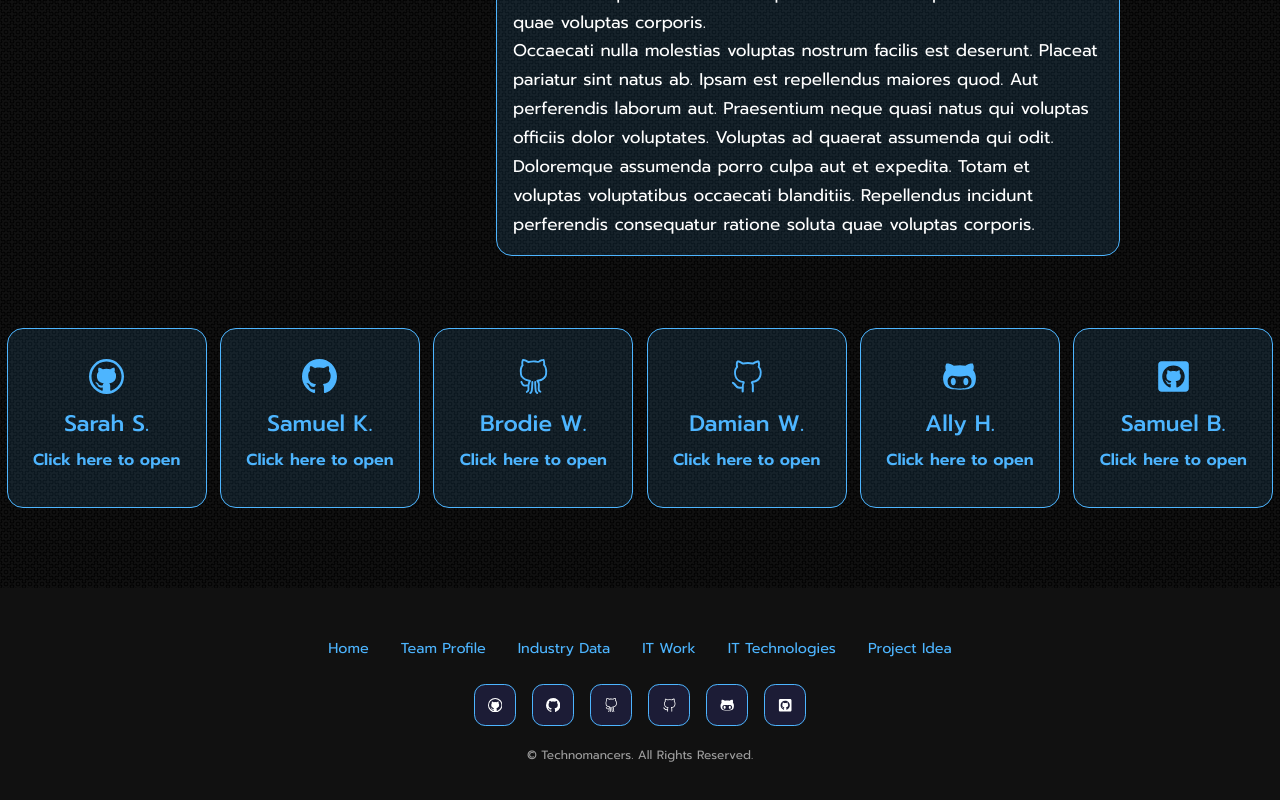
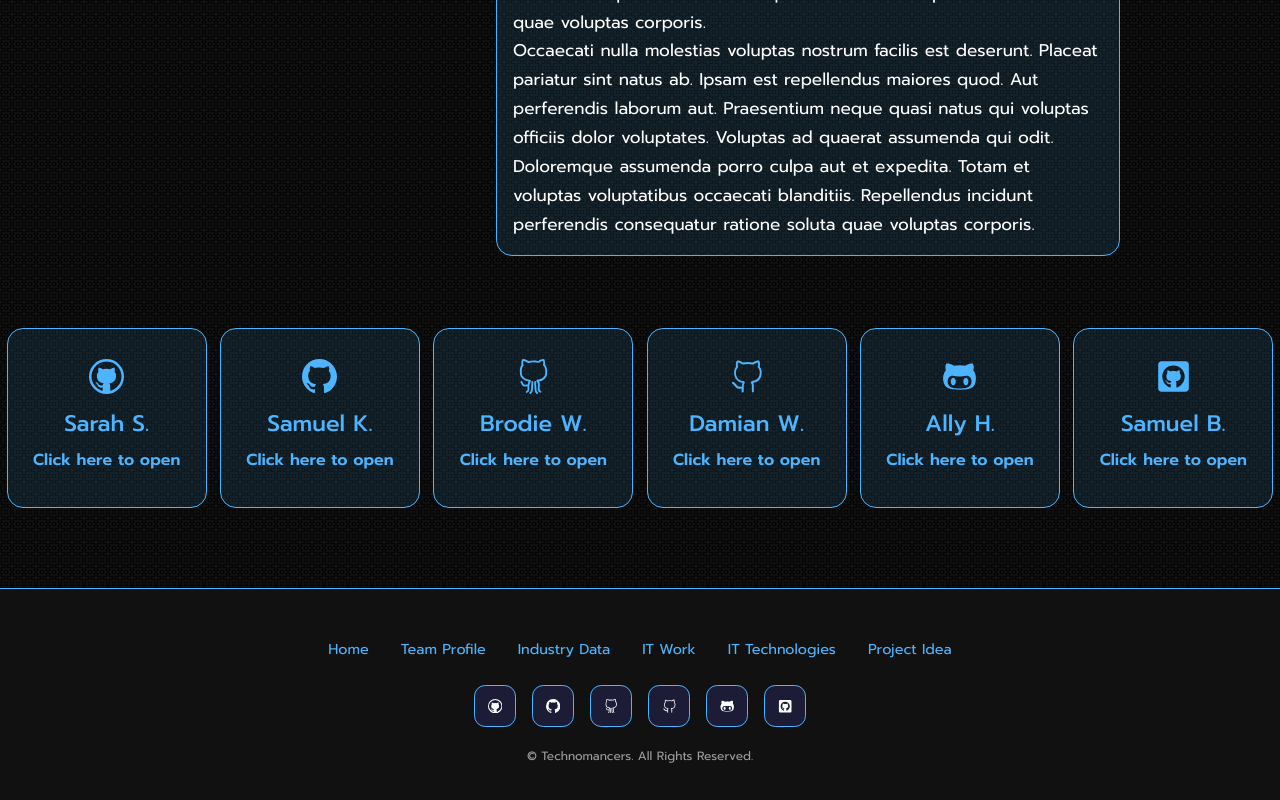
Before and after one commit to skdxxb95/technomancers, a React (Create React App) app: page / in a window 1280 px wide. Shown: the part 850-1650 px from the top of the page. Built offline with nearby package versions, Linux system fonts and the light colour scheme.

Commit message:
More styles and fixed background quality'

```diff
--- a/src/components/Footer/footer.css
+++ b/src/components/Footer/footer.css
@@ -7,6 +7,7 @@ footer {
     padding: 2rem 0;
     text-align: center;
     font-size: 0.9rem;
+    border-top: 1px solid var(--color-primary);
   }
 
 footer a {
```
Also changed, not shown: src/assets/bg-texture.png.
